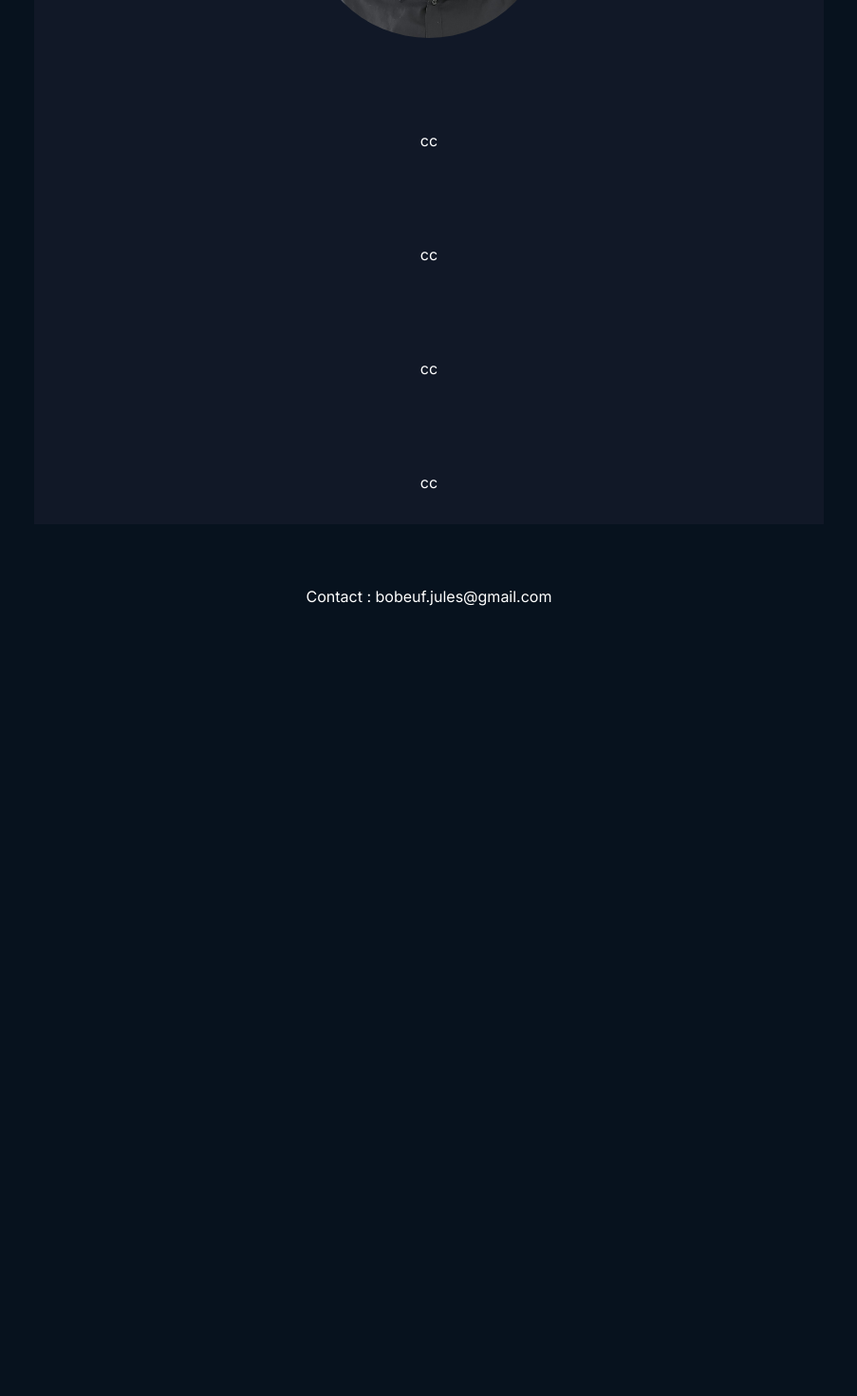
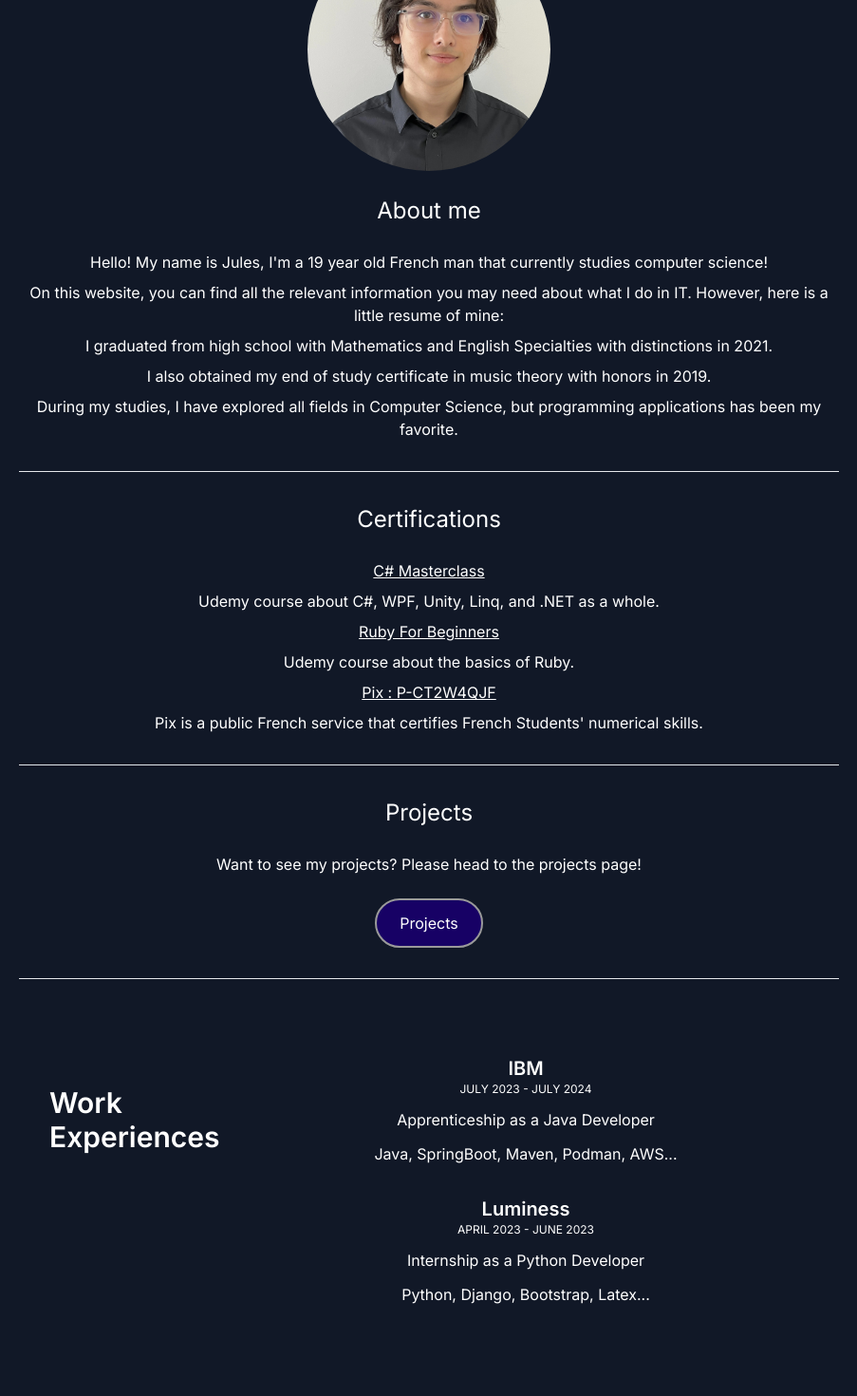
Before and after one commit to JulesBobeuf/portfolio-ts, a Next.js app: page / in a window 1280 px wide. Shown: the part 360-1830 px from the top of the page at 95% size, without its empty margins (188-1091 px from the left). Before the commit the page ends 1064 px from the top, so only its background shows below. Built offline with nearby package versions, Linux system fonts and the light colour scheme.

Commit message:
[A] Homepage

```diff
--- /dev/null
+++ b/app/Work/index.tsx
@@ -0,0 +1 @@
+export { default as Work } from "./Work";
--- /dev/null
+++ b/app/Work/work.module.css
@@ -0,0 +1,21 @@
+@import url('https://fonts.googleapis.com/css2?family=Montserrat:ital,wght@0,200;0,700;1,200;1,700&display=swap');
+
+.body {
+    font-family: 'Montserrat', sans-serif;
+    background-color: white;
+}
+
+.section {
+    text-transform: uppercase;
+    -webkit-transform: rotate(270deg);
+    -moz-transform: rotate(270deg);
+    -ms-transform: rotate(270deg);
+    -o-transform: rotate(270deg);
+    transform: rotate(270deg);
+    -webkit-transform-origin: 0 0;
+    -moz-transform-origin: 0 0;
+    -ms-transform-origin: 0 0;
+    -o-transform-origin: 0 0;
+    transform-origin: 0 0;
+    top: 60%;
+}
--- /dev/null
+++ b/app/Work/work.tsx
@@ -0,0 +1,38 @@
+import Image from "next/image";
+import styles from "./work.module.css"
+const Work = () => {
+  return (
+    <>
+<section className="dark:text-gray-100">
+	<div className="container max-w-5xl px-4 py-12 mx-auto">
+		<div className="grid gap-4 mx-4 sm:grid-cols-12">
+			<div className="col-span-12 sm:col-span-3">
+				<div className="text-center sm:text-left mb-14 before:block before:w-24 before:h-3 before:mb-5 before:rounded-md before:mx-auto sm:before:mx-0 before:dark:bg-blue-800">
+					<h3 className="text-3xl font-semibold">Work Experiences</h3>
+					<span className="text-sm font-bold tracki uppercase dark:text-gray-400"></span>
+				</div>
+			</div>
+			<div className="relative col-span-12 px-4 space-y-6 sm:col-span-9">
+				<div className="col-span-12 space-y-12 relative px-4 sm:col-span-8 sm:space-y-8 sm:before:absolute sm:before:top-2 sm:before:bottom-0 sm:before:w-0.5 sm:before:-left-3 before:dark:bg-gray-700">
+					<div className="flex flex-col sm:relative sm:before:absolute sm:before:top-2 sm:before:w-4 sm:before:h-4 sm:before:rounded-full sm:before:left-[-35px] sm:before:z-[1] before:dark:bg-blue-800">
+						<h3 className="text-xl font-semibold tracki">IBM</h3>
+						<time className="text-xs tracki uppercase dark:text-gray-400">July 2023 - July 2024</time>
+						<p className="mt-3">Apprenticeship as a Java Developer</p>
+                        <p className="mt-3">Java, SpringBoot, Maven, Podman, AWS...</p>
+					</div>
+					<div className="flex flex-col sm:relative sm:before:absolute sm:before:top-2 sm:before:w-4 sm:before:h-4 sm:before:rounded-full sm:before:left-[-35px] sm:before:z-[1] before:dark:bg-blue-800">
+						<h3 className="text-xl font-semibold tracki">Luminess</h3>
+						<time className="text-xs tracki uppercase dark:text-gray-400">April 2023 - June 2023</time>
+						<p className="mt-3">Internship as a Python Developer</p>
+                        <p className="mt-3">Python, Django, Bootstrap, Latex...</p>
+					</div>
+				</div>
+			</div>
+		</div>
+	</div>
+</section>
+    </>
+  );
+};
+
+export default Work;
--- a/app/layout.tsx
+++ b/app/layout.tsx
@@ -21,7 +21,7 @@ export default function RootLayout({
     <html lang="en">
       <body className={inter.className}>
         <Navbar/>
-        <main className="flex min-h-screen flex-col items-center justify-between p-2 md:p-4 lg:p-8 mx-2 md:mx-20 lg:mx-56 bg-gray-900">
+        <main className="flex min-h-screen flex-col items-center justify-between p-2 md:p-4 lg:p-8 mx-2 md:mx-20 lg:mx-40 bg-gray-900">
         {children}
         </main>
         <Footer/>
--- /dev/null
+++ b/app/main.module.css
@@ -0,0 +1,45 @@
+.link {
+    text-decoration: underline;
+}
+
+.link:hover {
+    transform: .75s;
+    color: rgb(14, 110, 255);
+}
+
+.main {
+    text-align: center;
+    justify-content: center;
+    margin: 1rem;
+}
+
+.title {
+    font-size: 2.5rem;
+    margin: 2rem 0;
+}
+
+.subtitle {
+    font-size: 1.5rem;
+    margin: 1.5rem 0;
+}
+
+.text {
+    margin: 0.5rem 0;
+}
+
+.btn{
+    position: relative;
+    display: inline-block;
+    padding: 0.75em 1.5em;
+    margin-top: 1rem;
+    overflow: hidden;
+    border-radius: 3rem;
+    border: 2px solid #9A9A9A;
+    transition: background 1s;
+    color: white !important;
+    background-color: #170165;
+}
+
+.btn:hover {
+    background: var(--hover-color);
+}
--- a/app/page.tsx
+++ b/app/page.tsx
@@ -1,26 +1,46 @@
-import Image from "next/image";
 import { Avatar } from "./Avatar";
+import styles from "./main.module.css"
+import Link from "next/link";
+import { Work } from "./Work";
 
 export default function Home() {
   return (
-    <>
+    <div className={styles.main}>
+      <h1 className={styles.title}>Welcome to my Portfolio!</h1>
       <div className="z-10 max-w-5xl w-full items-center justify-between font-mono lg:flex">
         <Avatar
           size={process.env.AVATAR_SIZE ? +process.env.AVATAR_SIZE : 256}
           src={process.env.AVATAR_URL ? process.env.AVATAR_URL : "/avatar/choix.jpg"}></Avatar>
       </div>
-      <div className="">
-        <p>cc</p>
+      <div className="container text-center">
+        <h2 className={styles.subtitle}>About me</h2>
+          <p className={styles.text}> Hello! My name is Jules, I'm a 19 year old French man that currently studies computer science!</p>
+          <p className={styles.text}> On this website, you can find all the relevant information you may need about what I do in IT. However, here is a little resume of mine: </p>
+          <p className={styles.text}> I graduated from high school with Mathematics and English Specialties with distinctions in 2021. </p>
+          <p className={styles.text}>I also obtained my end of study certificate in music theory with honors in 2019. </p>
+          <p className={styles.text}>During my studies, I have explored all fields in Computer Science, but programming applications has been my favorite. </p>
+
+          <hr className="my-8"></hr>
+
+          <h2 className={styles.subtitle}>Certifications</h2>
+
+          <a className={styles.link} href="https://www.udemy.com/certificate/UC-174b96a6-078f-46c1-a580-dd6db84f6d4a/">C# Masterclass</a>
+          <p className={styles.text}>Udemy course about C#, WPF, Unity, Linq, and .NET as a whole.</p>
+          <a className={styles.link} href="https://www.udemy.com/certificate/UC-07ef669a-f88b-4d13-8450-79f3513e8e51/">Ruby For Beginners</a>
+          <p className={styles.text}>Udemy course about the basics of Ruby.</p>
+          <a className={styles.link} href="https://pix.fr/">Pix : P-CT2W4QJF</a>
+          <p className={styles.text}>Pix is a public French service that certifies French Students' numerical skills.</p>
+
+          <hr className="my-8"></hr>
+
+          <h2 className={styles.subtitle}>Projects</h2>
+          <p className={styles.text}>Want to see my projects? Please head to the projects page!</p>
+          <button className={styles.btn}><Link className={styles.navlink} href="/projects">Projects</Link></button>
+
+          <hr className="my-8"></hr>
+
+          <Work></Work>
       </div>
-      <div className="">
-        <p>cc</p>
-      </div>
-      <div className="">
-        <p>cc</p>
-      </div>
-      <div className="">
-        <p>cc</p>
-      </div>
-    </>
+    </div>
   );
 }
--- a/app/projects/projectArticle/projectArticle.tsx
+++ b/app/projects/projectArticle/projectArticle.tsx
@@ -48,7 +48,6 @@ const projectArticle = (prop: {
                 {...{ async: true }}
               />
           </div>
-
           <div className="text-justify py-4">
             <h2 className="text-2xl text-center m-4">{prop.projectArticle.subtitle2}</h2>
             <p>{prop.projectArticle.text2}</p>
```
Also changed, not shown: 1 other file (tests, documents, lock files or other folders).
